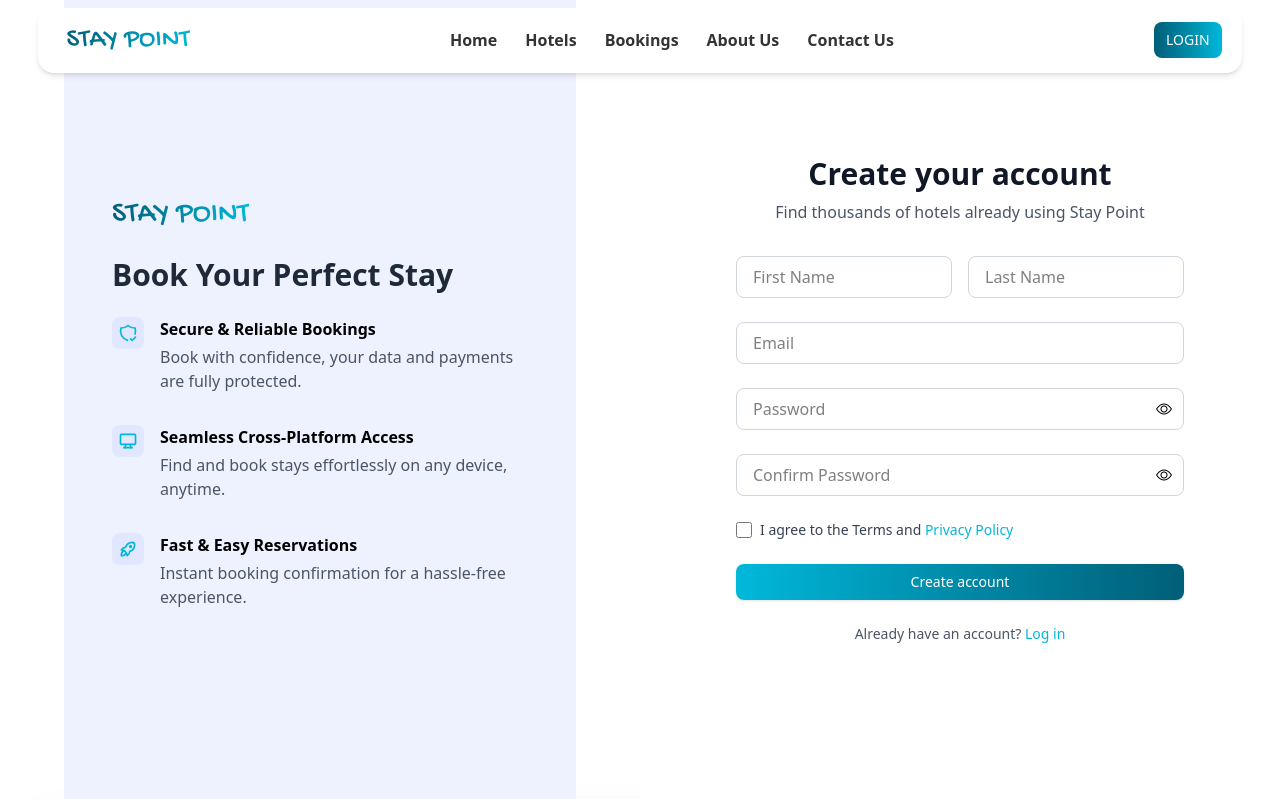
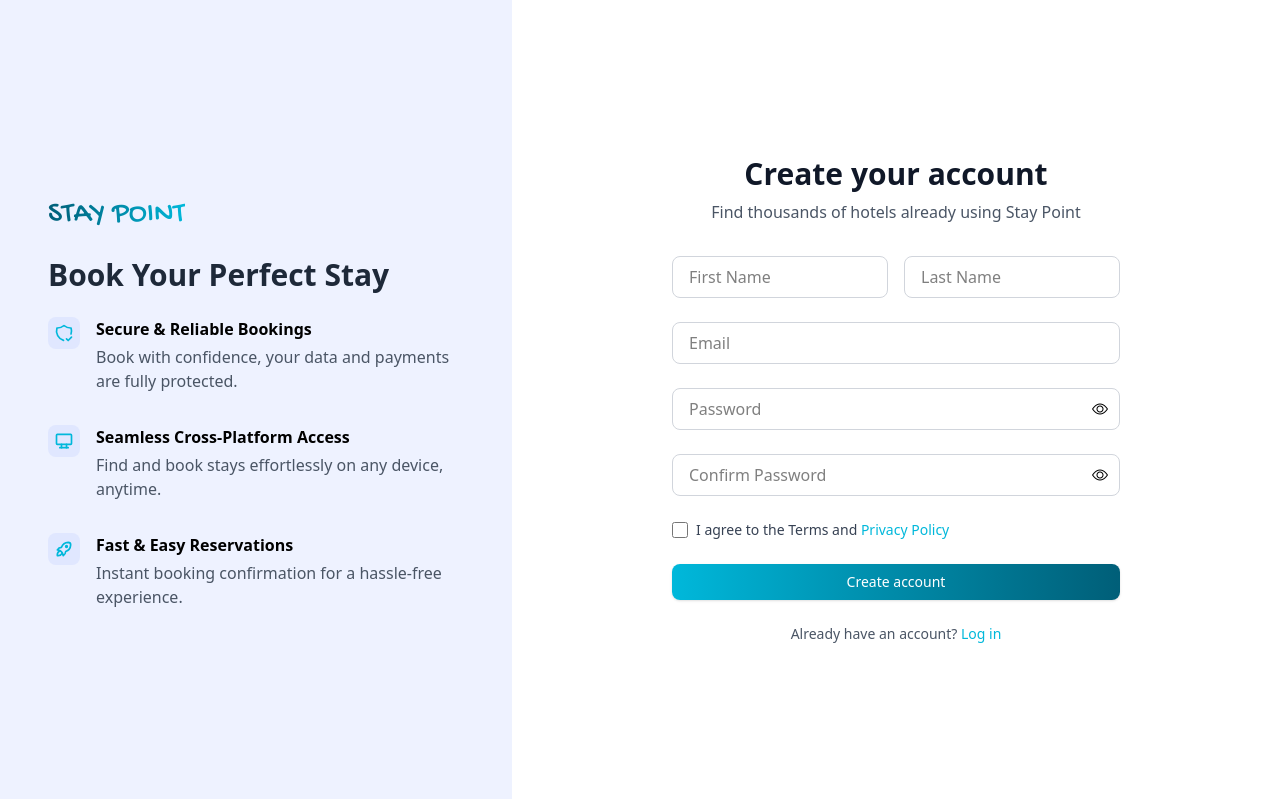
Before and after one commit to miraz23/Stay-point_Hotel-Booking-Platform, a React (Vite) app in the folder frontend/staypoint/: page /auth/signin in a window 1280 px wide. Shown: the top 799 px of the page. Built offline with nearby package versions, Linux system fonts and the light colour scheme.

Commit message:
Created layout to remove header footer from auth pages

```diff
--- a/frontend/staypoint/src/App.jsx
+++ b/frontend/staypoint/src/App.jsx
@@ -1,5 +1,5 @@
 import React from 'react';
-import { BrowserRouter as Router, Route, Routes } from 'react-router-dom';
+import { BrowserRouter as Router, Route, Routes, useLocation } from 'react-router-dom';
 import Headers from './components/Header';
 import Home from './components/Home';
 import Hotels from './components/Hotels';
@@ -8,16 +8,28 @@ import Bookings from './components/Bookings';
 import AboutUs from './components/AboutUs';
 import ContactUs from './components/ContactUs';
 import Footer from './components/Footer';
-import Login from './components/Login'
-import Signin from './components/Signin'
+import Login from './components/Login';
+import Signin from './components/Signin';
 import { Toaster } from "react-hot-toast";
+
+const Layout = ({ children }) => {
+  const location = useLocation();
+  const hideHeaderFooter = location.pathname === "/auth/login" || location.pathname === "/auth/signin";
+
+  return (
+    <div>
+      {!hideHeaderFooter && <Headers />}
+      <Toaster />
+      {children}
+      {!hideHeaderFooter && <Footer />}
+    </div>
+  );
+};
 
 const App = () => {
   return (
     <Router>
-      <div>
-        <Headers />
-        <Toaster />
+      <Layout>
         <Routes>
           <Route path="/" element={<Home />} />
           <Route path="/hotels" element={<Hotels />} />
@@ -28,8 +40,7 @@ const App = () => {
           <Route path="/auth/login" element={<Login />} />
           <Route path="/auth/signin" element={<Signin />} />
         </Routes>
-        <Footer />
-      </div>
+      </Layout>
     </Router>
   );
 };
--- a/frontend/staypoint/src/Components/Login.jsx
+++ b/frontend/staypoint/src/Components/Login.jsx
@@ -1,6 +1,6 @@
 import React, { useState, useEffect } from "react";
 import { useDispatch, useSelector } from "react-redux";
-import { useNavigate } from "react-router-dom";
+import { Link, useNavigate } from "react-router-dom";
 import { login } from "../actions/userActions";
 import { useForm } from "react-hook-form";
 import { zodResolver } from "@hookform/resolvers/zod";
@@ -73,7 +73,7 @@ export default function Login() {
         <div className="text-center text-sm">
           <p className="text-gray-600">
             Don&apos;t have an account?{" "}
-            <a className="text-cyan-500 text-md transition-all duration-500 ease-in-out hover:text-cyan-800 cursor-pointer" href="/auth/signin">Sign in</a>
+            <Link className="text-cyan-500 text-md transition-all duration-500 ease-in-out hover:text-cyan-800 cursor-pointer" to="/auth/signin">Sign in</Link>
           </p>
         </div>
       </div>
--- a/frontend/staypoint/src/Components/Signin.jsx
+++ b/frontend/staypoint/src/Components/Signin.jsx
@@ -5,7 +5,7 @@ import { zodResolver } from "@hookform/resolvers/zod";
 import { useDispatch, useSelector } from "react-redux";
 import { signin } from "../actions/userActions";
 import { toast } from "react-hot-toast";
-import { useNavigate } from "react-router-dom";
+import { Link, useNavigate } from "react-router-dom";
 import { IconShieldCheck, IconDeviceDesktop, IconRocket } from "@tabler/icons-react";
 
 const features = [
@@ -52,7 +52,7 @@ export default function Signin() {
 
   useEffect(() => {
     if (userInfo) {
-      toast.success("Successfully signed in!");
+      toast.success("Check your email for verification link.");
       navigate("/");
     }
   }, [userInfo, navigate]);
@@ -63,7 +63,7 @@ export default function Signin() {
 
   return (
     <div className="flex min-h-screen flex-col md:flex-row">
-      <div className="w-full md:w-1/2 bg-indigo-50 p-12 flex flex-col justify-center max-w-lg mx-auto">
+      <div className="w-full md:w-1/2 bg-indigo-50 p-12 flex flex-col justify-center max-w-lg">
         <div className="flex items-center mb-5">
           <h1 className="text-[30px] line-clamp-2 cursor-pointer bg-gradient-to-r from-cyan-800 to-cyan-500 text-transparent bg-clip-text" style={{ fontFamily: "Gochi Hand, cursive" }}>
             STAY POINT
@@ -85,7 +85,7 @@ export default function Signin() {
         </div>
       </div>
 
-      <div className="w-full md:w-1/2 bg-white flex items-center justify-center p-12">
+      <div className="w-full md:w-1/2 bg-white flex items-center justify-center p-12 mx-auto">
         <div className="max-w-md w-full">
           <div className="text-center mb-8">
             <h2 className="text-3xl font-bold text-gray-900">Create your account</h2>
@@ -134,7 +134,7 @@ export default function Signin() {
             </button>
           </form>
           <p className="mt-6 text-center text-sm text-gray-600">
-            Already have an account? <a className="text-cyan-500 text-md transition-all duration-500 ease-in-out hover:text-cyan-800 cursor-pointer" to="/auth/sign-in"> Log in</a>
+            Already have an account? <Link className="text-cyan-500 text-md transition-all duration-500 ease-in-out hover:text-cyan-800 cursor-pointer" to="/auth/login"> Log in</Link>
           </p>
         </div>
       </div>
```
Also changed, not shown: 1 other file (tests, documents, lock files or other folders).
